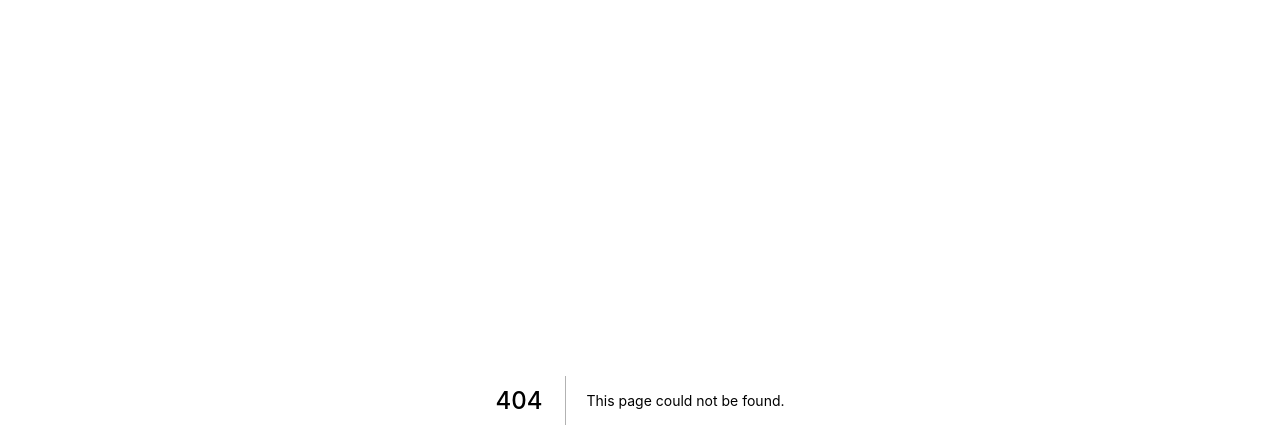
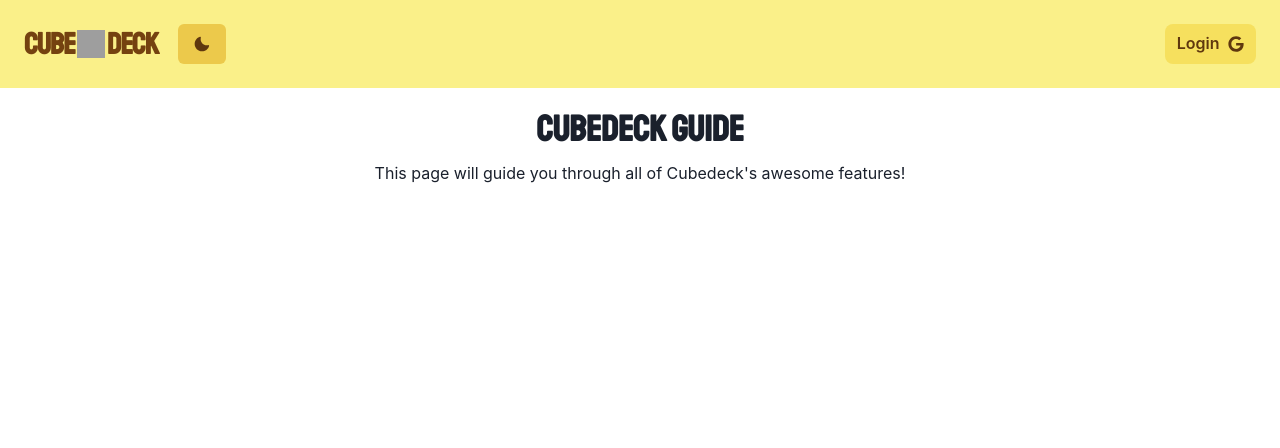
Before and after one commit to carrotfarmer/cubedeck, a Next.js app: page /guide in a window 1280 px wide. Before the commit this address had no page. Shown: the top 448 px of the page. Built offline with nearby package versions, Linux system fonts and the light colour scheme; no server answers; grey boxes are pictures that could not be loaded.

Commit message:
feat: basic guide page + added more validation for solve + small ui fixes

```diff
--- a/src/components/groups/GroupSolveRenderer.tsx
+++ b/src/components/groups/GroupSolveRenderer.tsx
@@ -44,7 +44,7 @@ export const GroupSolveRenderer: React.FC<GroupSolveRendererProps> = ({
 
   let paddingTop = 10;
 
-  if (user.uid === solve.member.uuid) {
+  if (user.uid === solve.member.uuid || user.uid === group.grpOwner.uuid) {
     paddingTop = 3;
   }
 
--- a/src/components/groups/NewSolve.tsx
+++ b/src/components/groups/NewSolve.tsx
@@ -117,7 +117,8 @@ export const NewSolve: React.FC<NewSolveProps> = ({ group }) => {
                 Number(minutes) + Number(seconds) < 3600 &&
                 Number(minutes) < 60 &&
                 Number(seconds) < 60 &&
-                Number(minutes) === Math.floor(Number(minutes))
+                Number(minutes) === Math.floor(Number(minutes)) &&
+                Number(seconds) === Math.floor(Number(seconds))
               ) {
                 addSolveToSession({
                   minutes,
--- a/src/components/solves/NewSolve.tsx
+++ b/src/components/solves/NewSolve.tsx
@@ -114,7 +114,8 @@ export const NewSolve: React.FC<NewSolveProps> = ({ session }) => {
                 Number(minutes) + Number(seconds) < 3600 &&
                 Number(minutes) < 60 &&
                 Number(seconds) < 60 &&
-                Number(minutes) === Math.floor(Number(minutes))
+                Number(minutes) === Math.floor(Number(minutes)) &&
+                Number(seconds) === Math.floor(Number(seconds))
               ) {
                 addSolveToSession({
                   minutes,
--- a/src/components/std/ProfileButton.tsx
+++ b/src/components/std/ProfileButton.tsx
@@ -36,6 +36,7 @@ export const LoginButton: React.FC<LoginButtonProps> = ({}) => {
           >
             Log Out
           </MenuItem>
+          <MenuItem onClick={() => Router.push("/guide")}>Guide</MenuItem>
         </MenuList>
       </Menu>
     );
--- /dev/null
+++ b/src/pages/guide.tsx
@@ -0,0 +1,22 @@
+import { Box, Center, Heading, Text } from "@chakra-ui/react";
+import type { NextPage } from "next";
+import { Navbar } from "../components/std/Navbar";
+
+const GuidePage: NextPage = () => {
+  return (
+    <Box>
+      <Navbar />
+      <Center pt="5">
+        <Heading fontSize="4xl">Cubedeck Guide</Heading>
+      </Center>
+      <Center pt="2.5">
+        <Text>
+          This page will guide you through all of Cubedeck&apos;s awesome
+          features!
+        </Text>
+      </Center>
+    </Box>
+  );
+};
+
+export default GuidePage;
```
